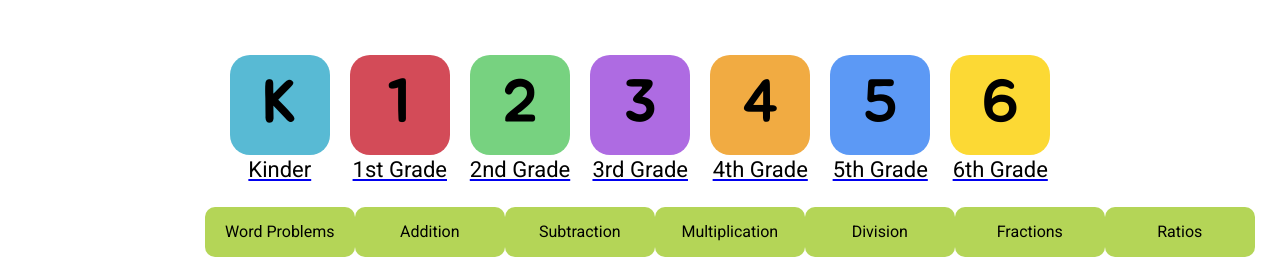
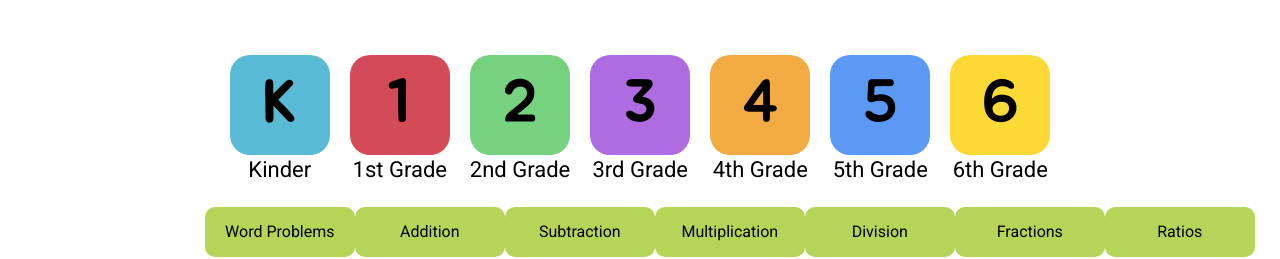
Before and after one commit to sungjun0110/tech-hackathon, a React (Create React App) app: page / in a window 1280 px wide. Shown: the part 194-453 px from the top of the page. Built offline with nearby package versions, Linux system fonts and the light colour scheme.

Commit message:
removed text decoration from links

```diff
--- a/src/pages/App/Home.css
+++ b/src/pages/App/Home.css
@@ -259,3 +259,8 @@
 	line-height: 30px;
 	color: #000000;
 }
+
+a {
+	text-decoration: none;
+	text-decoration-style: none;
+}
--- a/src/pages/App/Home.js
+++ b/src/pages/App/Home.js
@@ -65,7 +65,7 @@ export default function Home() {
 						<Link to="/fifthgrade">
 							<div className="home-grade-button">
 								<button className="button b5">5</button>
-								<p>5th Grade</p>
+								<p className="home-grade-p">5th Grade</p>
 							</div>
 						</Link>
 						<Link to="/sixthgrade">
```
